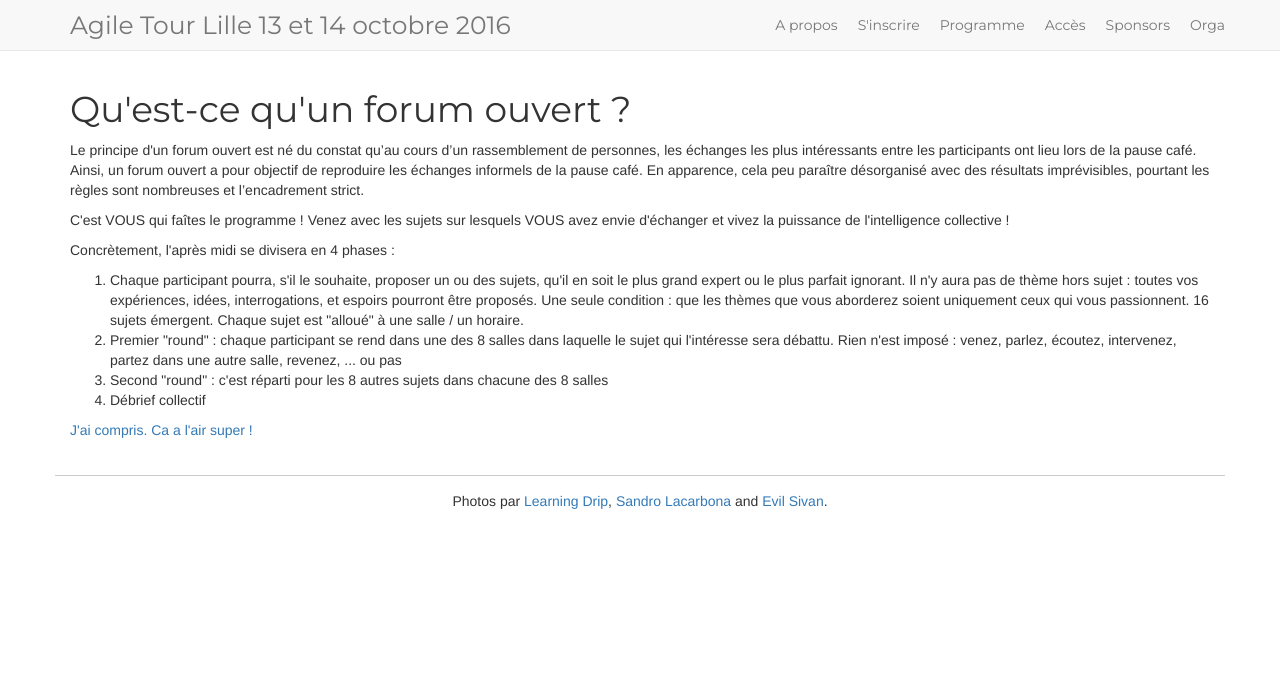
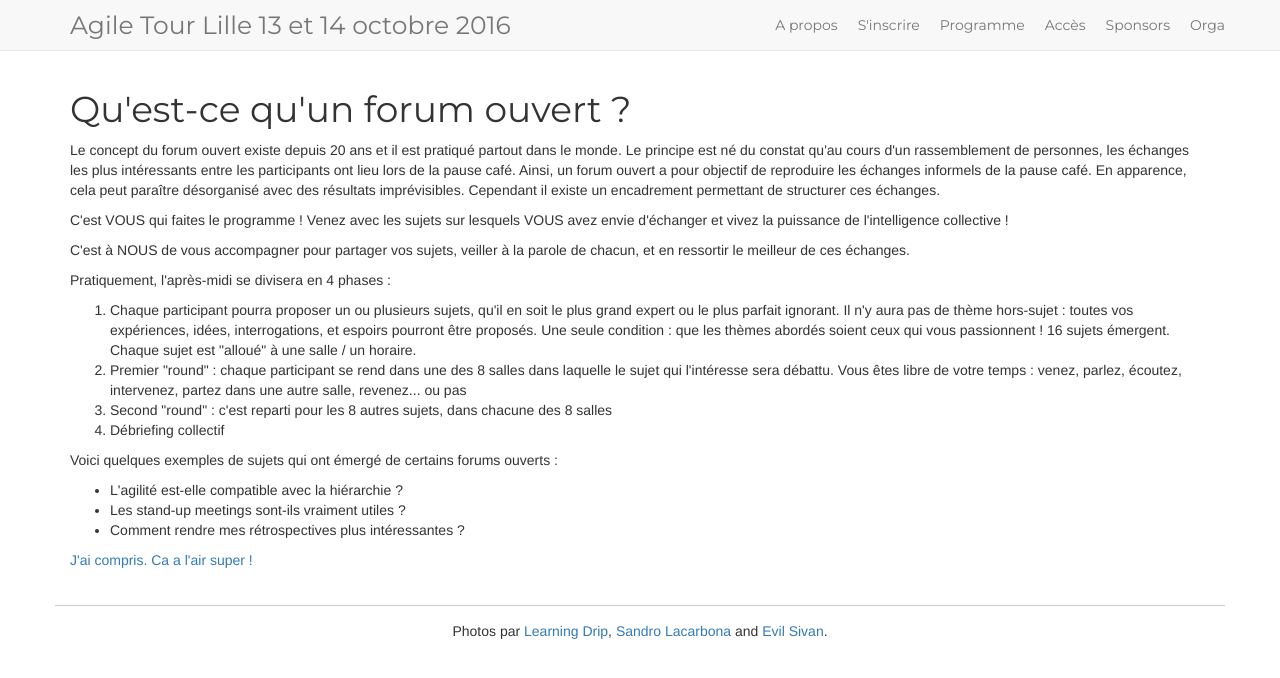
Before and after one commit to jak78/agile-tour-lille-2017, a Jekyll site: the page built from page-forum-ouvert.html, in a window 1280 px wide. Shown: the top 678 px of the page. Built offline with Jekyll 4.4.1, drawn with Linux system fonts in a browser that asks for light colours; nearby versions of some CDN libraries.

Commit message:
améliorations descriptif forum ouvert

```diff
--- a/_data/schedule.yml
+++ b/_data/schedule.yml
@@ -144,7 +144,7 @@
           room: Auditorium
       - hour: 15h00
         content:
-          - label: "Forum ouvert : venez proposer votre sujet !<br><a href='/forum-ouvert'>Qu'est-ce qu'un forum ouvert et pourquoi y irais-je ?</a>"
+          - label: "Forum ouvert : venez vivre l'expérience la plus riche qui soit dans une conférence&nbsp;!<br><a href='/forum-ouvert'>Qu'est-ce qu'un forum ouvert et pourquoi y irais-je ?</a>"
             fill: 7
             bigheight: true
       - hour: 18h00
--- a/page-forum-ouvert.html
+++ b/page-forum-ouvert.html
@@ -6,32 +6,22 @@ permalink: /forum-ouvert/
 
 <div class="container">
   <h1>Qu'est-ce qu'un forum ouvert ?</h1>
-  <p>Le principe d'un forum ouvert est né du constat qu’au cours d’un
-rassemblement de personnes, les échanges les plus intéressants entre les
-participants ont lieu lors de la pause café. Ainsi, un forum ouvert a pour
-objectif de reproduire les échanges informels de la pause café. En
-apparence, cela peu paraître désorganisé avec des résultats imprévisibles,
-pourtant les règles sont nombreuses et l’encadrement strict.</p>
-<p>C'est VOUS qui faîtes le programme ! Venez avec les sujets sur lesquels
-VOUS avez envie d'échanger et vivez la puissance de l'intelligence
-collective !</p>
-<p>Concrètement, l'après midi se divisera en 4 phases :</p>
-<ol>
-<li>Chaque participant pourra, s'il le souhaite, proposer un ou des sujets,
-qu'il en soit le plus grand expert ou le plus parfait ignorant. Il n'y aura
-pas de thème hors sujet : toutes vos expériences, idées, interrogations, et
-espoirs pourront être proposés. Une seule condition : que les thèmes que
-vous aborderez soient uniquement ceux qui vous passionnent. 16 sujets
-émergent. Chaque sujet est "alloué" à une salle / un horaire.</li>
-<li>Premier "round" : chaque participant se rend dans une des 8 salles dans
-laquelle le sujet qui l'intéresse sera débattu. Rien n'est imposé : venez,
-parlez, écoutez, intervenez, partez dans une autre salle, revenez, ... ou
-pas</li>
-<li>Second "round" : c'est réparti pour les 8 autres sujets dans chacune
-des 8 salles</li>
-<li>Débrief collectif</li>
-</ol>
-
+  <p>Le concept du forum ouvert existe depuis 20 ans et il est pratiqué partout dans le monde. Le principe est né du constat qu'au cours d'un rassemblement de personnes, les échanges les plus intéressants entre les participants ont lieu lors de la pause café. Ainsi, un forum ouvert a pour objectif de reproduire les échanges informels de la pause café. En apparence, cela peut paraître désorganisé avec des résultats imprévisibles. Cependant il existe un encadrement permettant de structurer ces échanges.</p>
+  <p>C'est VOUS qui faites le programme ! Venez avec les sujets sur lesquels VOUS avez envie d'échanger et vivez la puissance de l'intelligence collective&nbsp;!</p>
+  <p>C'est à NOUS de vous accompagner pour partager vos sujets, veiller à la parole de chacun, et en ressortir le meilleur de ces échanges.</p>
+  <p>Pratiquement, l'après-midi se divisera en 4 phases :</p>
+  <ol>
+    <li>Chaque participant pourra proposer un ou plusieurs sujets, qu'il en soit le plus grand expert ou le plus parfait ignorant. Il n'y aura pas de thème hors-sujet&nbsp;: toutes vos expériences, idées, interrogations, et espoirs pourront être proposés. Une seule condition : que les thèmes abordés soient ceux qui vous passionnent&nbsp;! 16 sujets émergent. Chaque sujet est "alloué" à une salle / un horaire.</li>
+    <li>Premier "round" : chaque participant se rend dans une des 8 salles dans laquelle le sujet qui l'intéresse sera débattu. Vous êtes libre de votre temps&nbsp;: venez, parlez, écoutez, intervenez, partez dans une autre salle, revenez... ou pas</li>
+    <li>Second "round" : c'est reparti pour les 8 autres sujets, dans chacune des 8 salles</li>
+    <li>Débriefing collectif</li>
+  </ol>
+  <p>Voici quelques exemples de sujets qui ont émergé de certains forums ouverts&nbsp;:</p>
+  <ul>
+    <li>L'agilité est-elle compatible avec la hiérarchie ?</li>
+    <li>Les stand-up meetings sont-ils vraiment utiles ?</li>
+    <li>Comment rendre mes rétrospectives plus intéressantes ?</li>
+  </ul>
   <p><a class="back">J'ai compris. Ca a l'air super !</a></p>
 </div>
 <script type="text/javascript">
```
